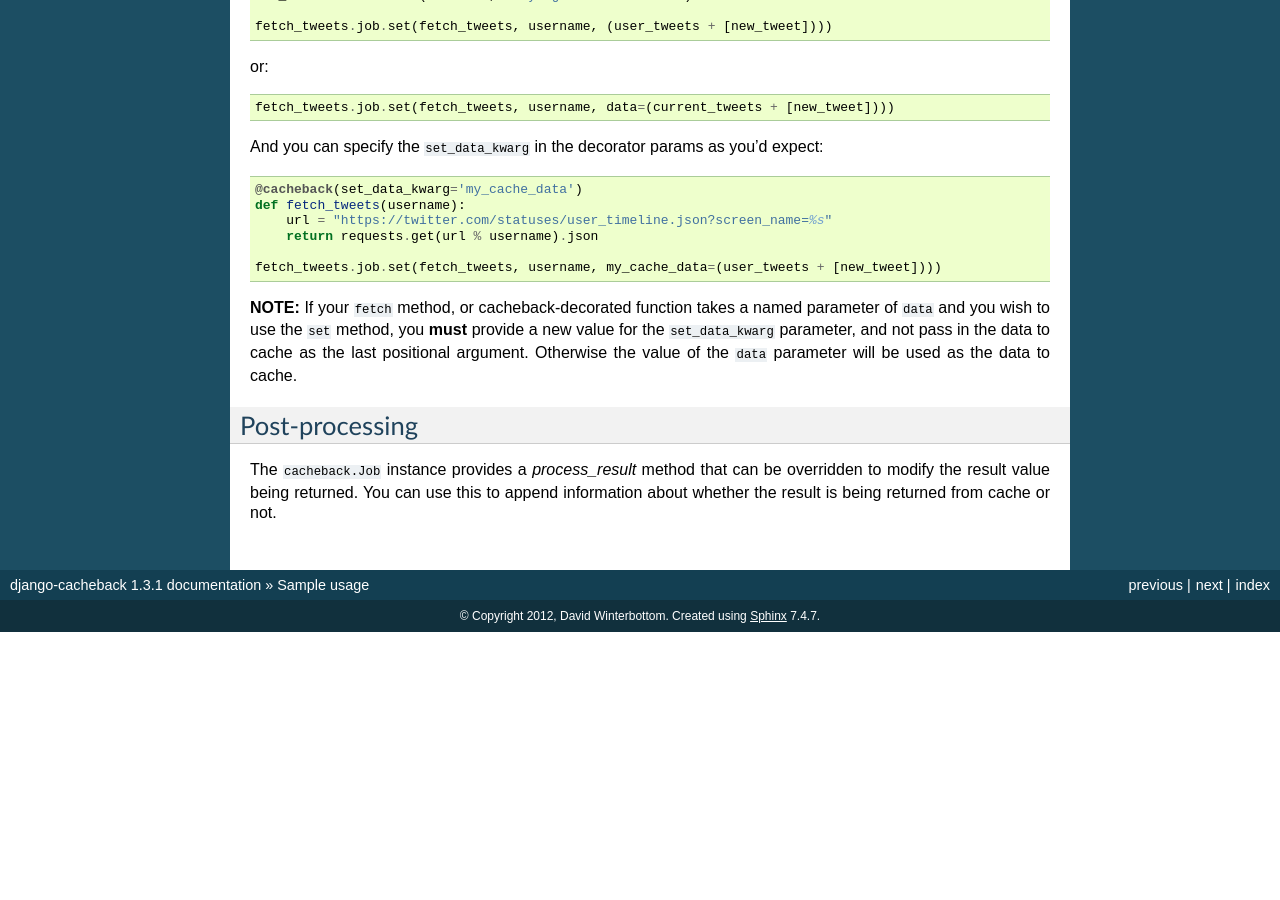
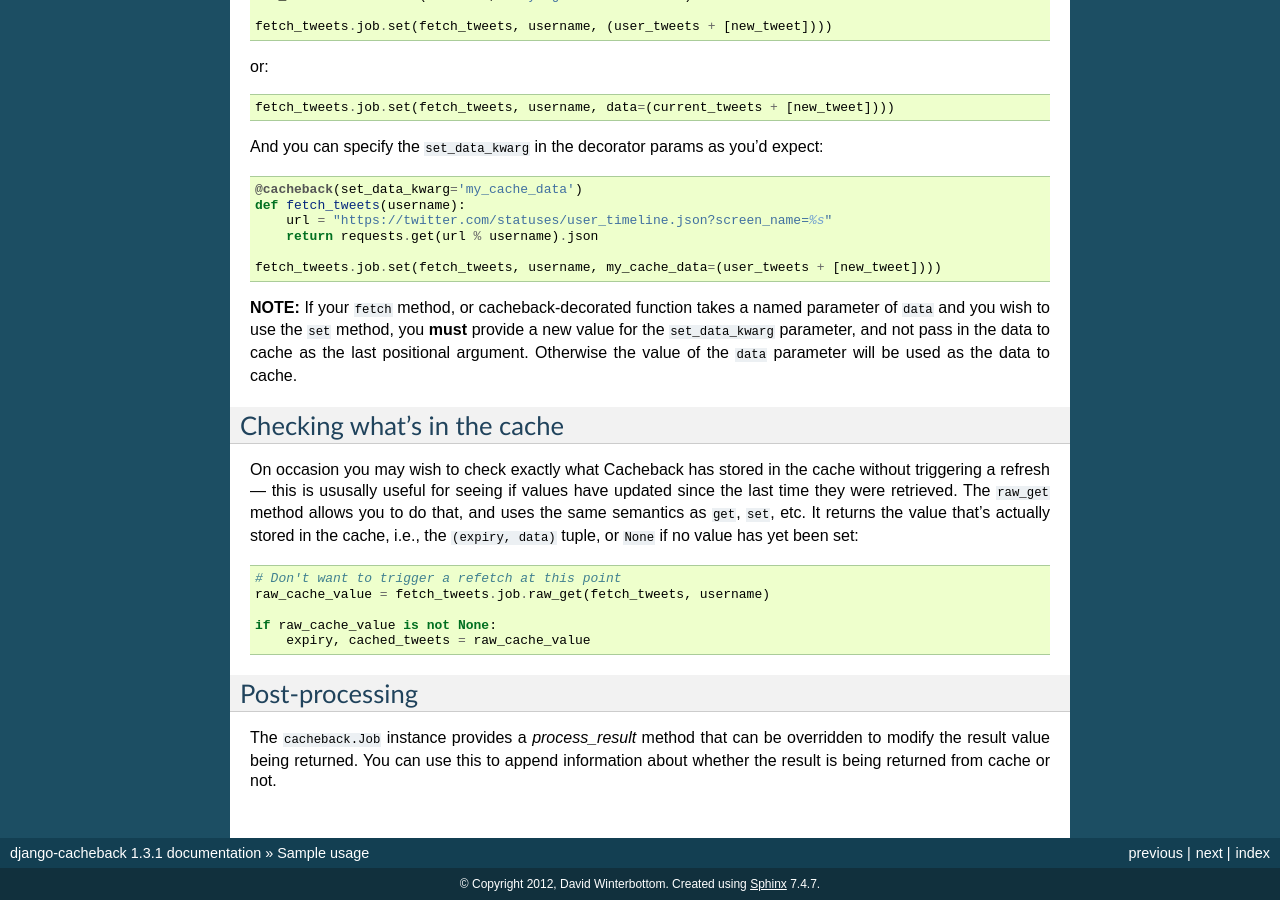
Before and after one commit to codeinthehole/django-cacheback, a Sphinx documentation site: the page built from docs/usage.rst, in a window 1280 px wide and 900 px high, scrolled down 2738 px. Built offline with Sphinx 7.4.7, drawn with Linux system fonts in a browser that asks for light colours; before the commit the page ends 3370 px from its top, so only the background shows below that; some of the changed text lies outside the part shown.

Commit message:
Updated docs

```diff
--- a/docs/usage.rst
+++ b/docs/usage.rst
@@ -183,6 +183,18 @@ of ``data`` and you wish to use the ``set`` method, you **must** provide a new v
 Otherwise the value of the ``data`` parameter will be used as the data to cache.
 
 
+Checking what's in the cache
+~~~~~~~~~~~~~~~~~~~~~~~~~~~~
+On occasion you may wish to check exactly what Cacheback has stored in the cache without triggering a refresh — this is ususally useful for seeing if values have updated since the last time they were retrieved. The ``raw_get`` method allows you to do that, and uses the same semantics as ``get``, ``set``, etc. It returns the value that's actually stored in the cache, i.e., the ``(expiry, data)`` tuple, or ``None`` if no value has yet been set::
+
+
+    # Don't want to trigger a refetch at this point
+    raw_cache_value = fetch_tweets.job.raw_get(fetch_tweets, username)
+
+    if raw_cache_value is not None:
+        expiry, cached_tweets = raw_cache_value
+
+
 Post-processing
 ~~~~~~~~~~~~~~~
 
```
